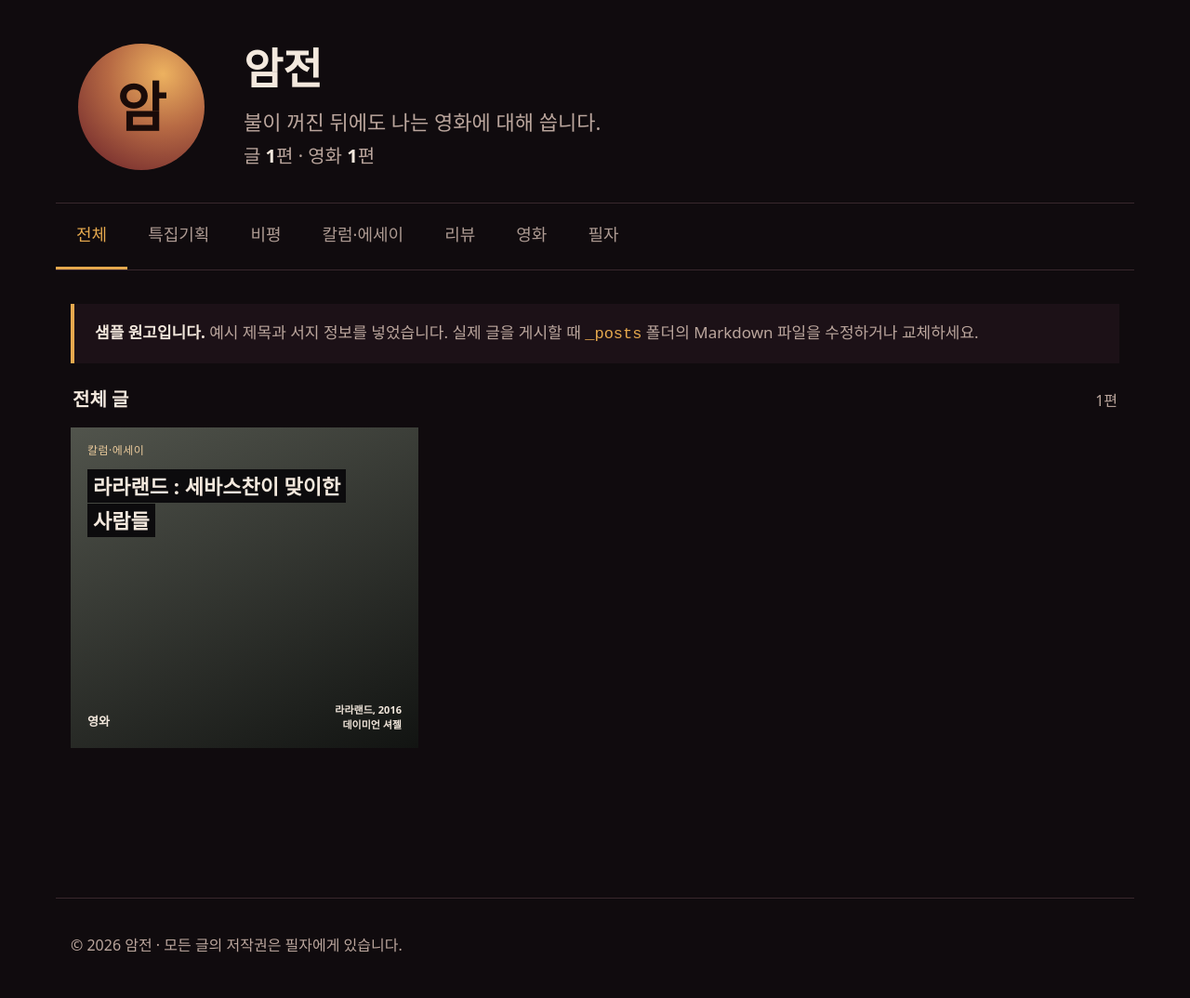
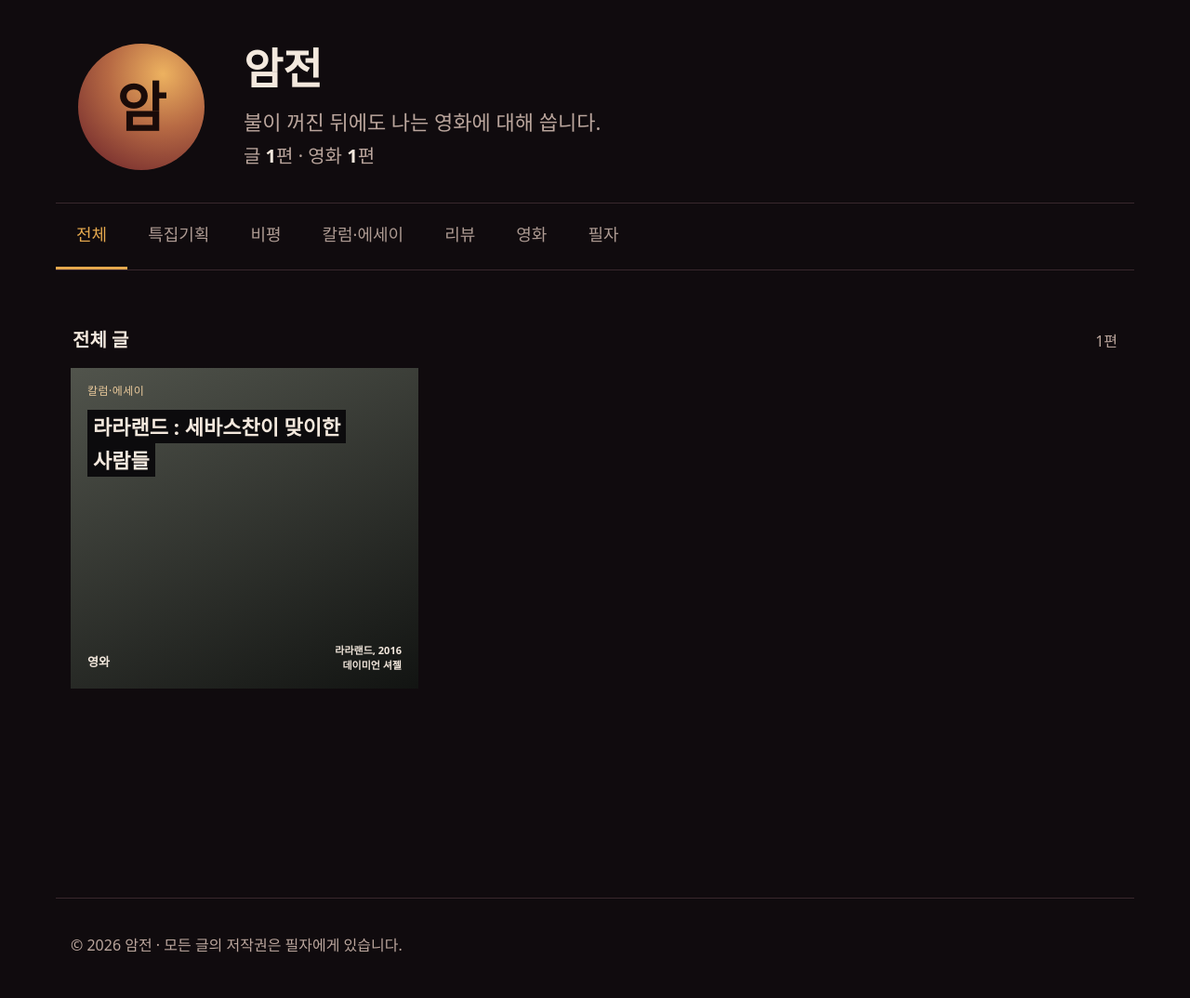
Before and after one commit to spicyjee/spicyjee.github.io, a Jekyll site: the page built from index.html, in a window 1280 px wide. Shown: the whole page at 93% size. Built offline with Jekyll 4.4.1, drawn with Linux system fonts in a browser that asks for light colours.

Commit message:
Update index.html

```diff
--- a/index.html
+++ b/index.html
@@ -2,7 +2,6 @@
 layout: default
 title: 전체 글
 ---
-<section class="notice"><strong>샘플 원고입니다.</strong> 예시 제목과 서지 정보를 넣었습니다. 실제 글을 게시할 때 <code>_posts</code> 폴더의 Markdown 파일을 수정하거나 교체하세요.</section>
 <div class="section-head"><h2 id="listing-title">전체 글</h2><span id="visible-count" aria-live="polite"></span></div>
 <div class="cards" id="post-grid">
   {% assign sorted_posts = site.posts | sort: 'date' | reverse %}
```
